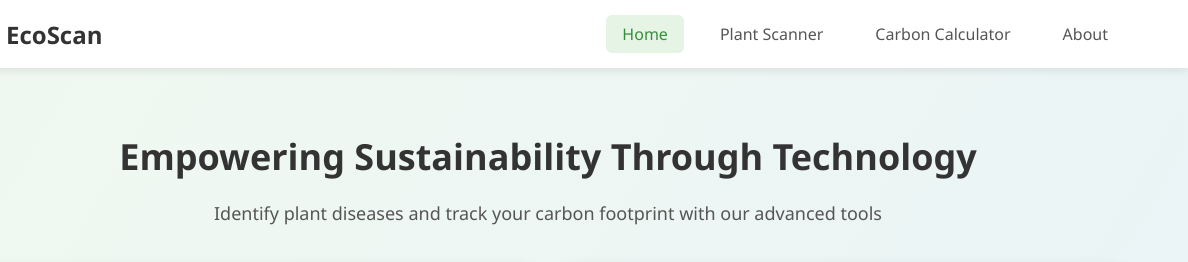
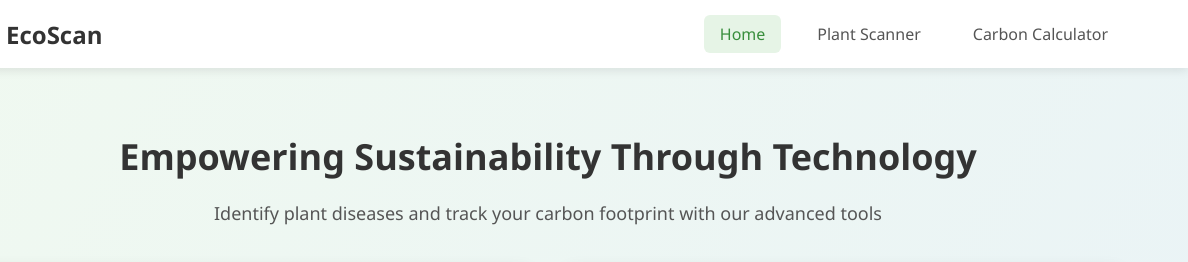
Before and after one commit to agrvasu05/disease, a plain HTML site: page index.html in a window 1280 px wide. Shown: the top 262 px of the page, 92-1280 px from the left. Drawn offline with Linux system fonts and the light colour scheme.

Commit message:
Update index.html

```diff
--- a/index.html
+++ b/index.html
@@ -293,7 +293,7 @@
             <a href="#home" class="nav-link active">Home</a>
             <a href="#plant" class="nav-link">Plant Scanner</a>
             <a href="#carbon" class="nav-link">Carbon Calculator</a>
-            <a href="#about" class="nav-link">About</a>
+            <!-- 'About' link removed -->
           </nav>
         </div>
       </div>
```
